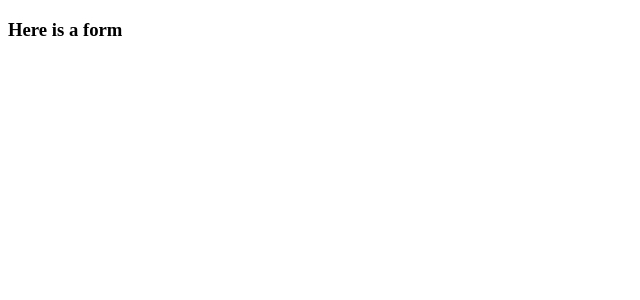
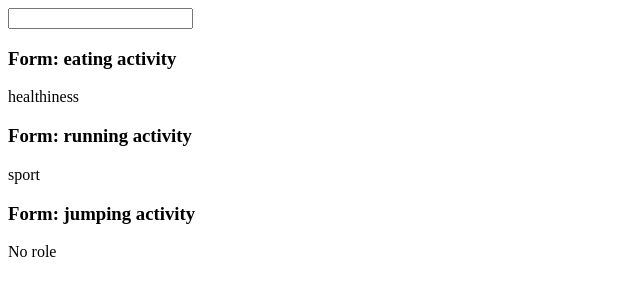
Before and after one commit to UAlberta-CMPUT401/nstep-storytelling, a React app in the folder frontend/: page / in a window 1280 px wide. Shown: the top 300 px of the page, without its empty margins (0-640 px from the left). Built offline with nearby package versions, Linux system fonts and the light colour scheme; the HTML template or start-up script is replaced by a standard one.

Commit message:
Text input test on components

```diff
--- a/frontend/src/App.jsx
+++ b/frontend/src/App.jsx
@@ -1,10 +1,25 @@
 import React from 'react';
 import Form from './components/Form';
+import { useState } from 'react';
 
 function App() {
+  const [role, setRole] = useState('sport');
+  const showForms = true;
   return (
     <div className="App">
-      <Form />
+      {showForms
+        ? (
+          <>
+          <input type='text' onChange={(e) => {
+            console.log(e.target.value);
+            setRole(e.target.value);
+          }}/>
+            <Form name="eating activity" role="healthiness" />
+            <Form name="running activity" role={role}/>
+            <Form name="jumping activity  " />
+          </>
+        )
+        : <p>You cannot see the forms.</p>}
     </div>
   );
 }
--- a/frontend/src/components/Form.jsx
+++ b/frontend/src/components/Form.jsx
@@ -1,5 +1,13 @@
-function Form() {
-  return <h3>Here is a form</h3>;
+function Form(props) {
+    return (
+        <>
+            <h3>
+                Form: {
+                props.name
+            } </h3>
+            {props.role ? <p>{props.role}</p> : <p>No role</p>}
+        </>
+    );
 }
 
 export default Form;
```
